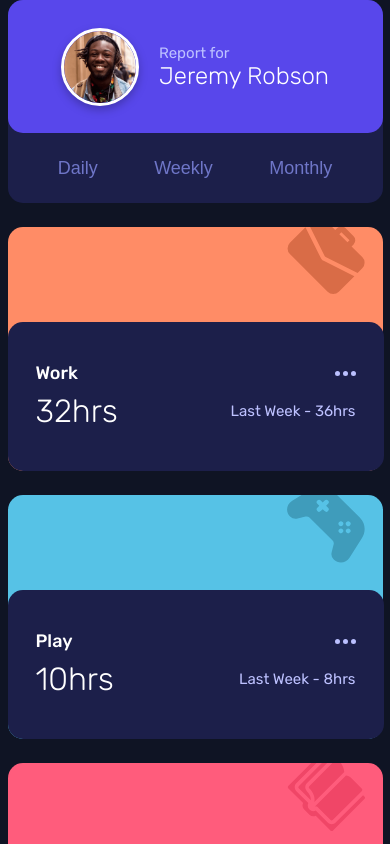
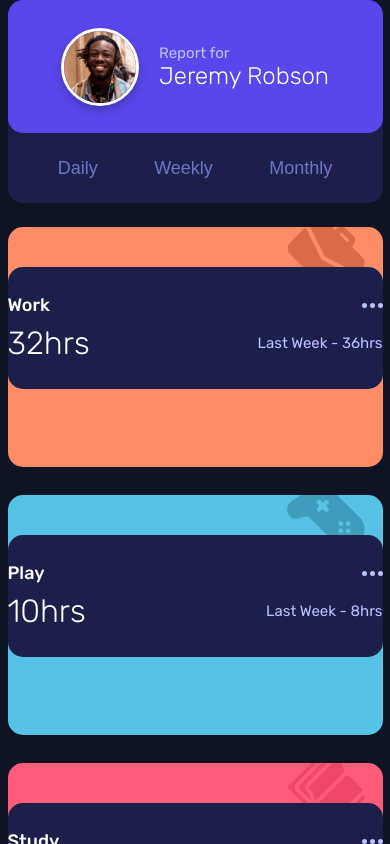
Before and after one commit to prpcodes/time-tracking-dashboard, a React (Create React App) app: page / in a window 390 px wide. Shown: the top 844 px of the page. Built offline with nearby package versions, Linux system fonts and the light colour scheme.

Commit message:
💄 fixed positioning errors

```diff
--- a/src/Components/Card/Card.css
+++ b/src/Components/Card/Card.css
@@ -1,14 +1,12 @@
 section {
-  max-height: 100%;
-  z-index: auto;
-  display: flex;
-  flex-direction: column;
   border-radius: 15px;
+  margin-top: 0;
+  height: 240px;
 }
 
 #banner {
   width: 100%;
-  height: 160px;
+  height: calc(100% - 195px);
   border-radius: 15px;
   display: flex;
   justify-content: flex-end;
@@ -24,9 +22,8 @@ section {
 
 #card {
   position: relative;
-  margin-top: -115px;
   z-index: 2;
-  height: 199px;
+  height: calc(100% - 41px);
   width: 100%;
   border-radius: 15px;
   background-color: var(--darkblue);
@@ -81,22 +78,26 @@ section {
   color: var(--paleblue);
 }
 
-@media screen and (max-device-width: 1200px) {
+@media (max-width: 1200px) {
+  section {
+    width: 100%;
+  }
+  #banner {
+    height: 78px;
+  }
   #card {
     height: 122px;
-    width: 320px;
     display: flex;
     flex-direction: column;
     justify-content: center;
-    align-items: stretch;
-    padding: 24px 28px;
+    align-items: center;
     margin-top: -38px;
   }
   #card #header {
-    margin-top: 0;
+    margin: 0 0 4px 0;
     margin-left: 0;
     margin-right: 0;
-    margin-bottom: 8px;
+    margin-bottom: 4px;
     padding: 0;
     width: 100%;
     display: flex;
@@ -104,7 +105,11 @@ section {
   }
 
   #card #body {
-    margin: 0;
+    width: 100%;
+    margin-top: 4px;
+    margin-left: 0;
+    margin-right: 0;
+    margin-bottom: 0;
     display: flex;
     justify-content: space-between;
     align-items: center;
```
